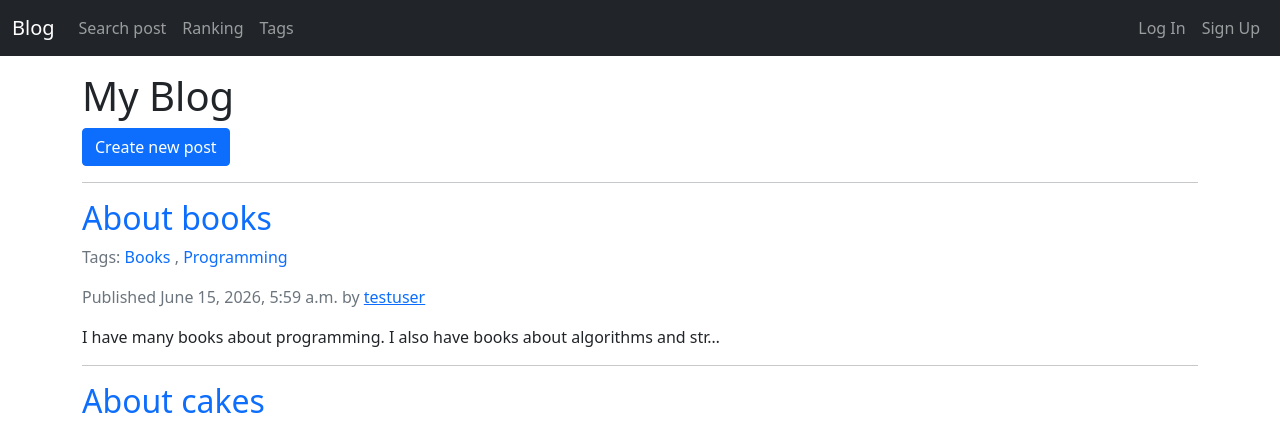
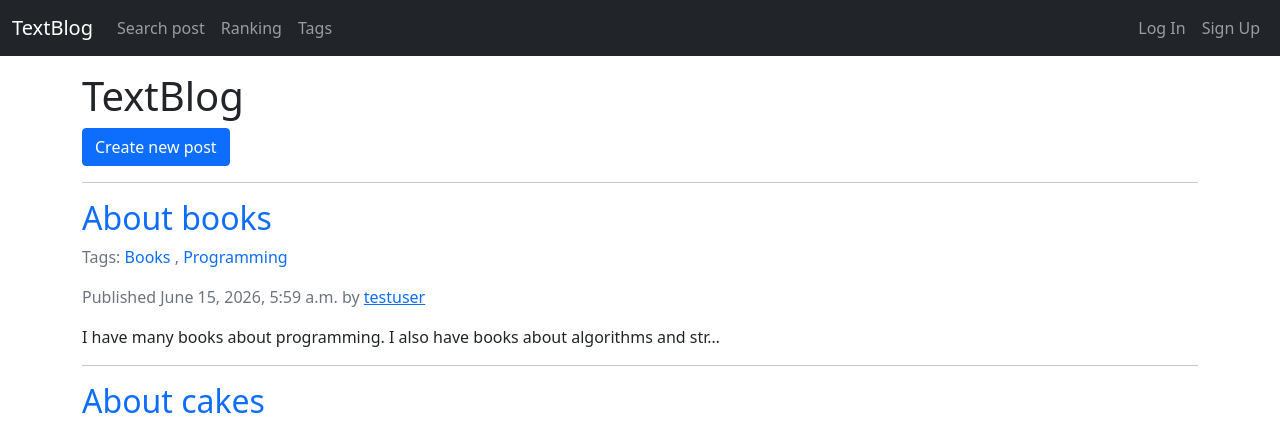
Before and after one commit to MuhutDil/TextBlog, a Django app: page / in a window 1280 px wide. Shown: the top 421 px of the page. Run offline with Django 5.2, Linux system fonts and the light colour scheme; data comes from the database, SQL or seed files in the repository.

Commit message:
Rename website

```diff
--- a/templates/blog/list.html
+++ b/templates/blog/list.html
@@ -1,9 +1,9 @@
 {% extends "base.html" %}
 
-{% block title %}My Blog{% endblock %}
+{% block title %}TextBlog{% endblock %}
 
 {% block content %}
-  <h1>My Blog</h1>
+  <h1>TextBlog</h1>
   <a href="{% url "blog:post_create" %}" class="btn btn-primary" role="button">Create new post</a>
   {% include "blog/includes/truncate_post.html" with posts=posts %}
   {% include "blog/includes/pagination.html" with page=posts %}
--- a/templates/navigation.html
+++ b/templates/navigation.html
@@ -1,6 +1,6 @@
 <nav class="navbar navbar-expand-md navbar-dark bg-dark">
     <div class="container-fluid">
-      <a class="navbar-brand" href="{% url 'blog:post_list' %}">Blog</a>
+      <a class="navbar-brand" href="{% url 'blog:post_list' %}">TextBlog</a>
       <button class="navbar-toggler" type="button" data-bs-toggle="collapse" data-bs-target="#navbarCollapse" aria-controls="navbarCollapse" aria-expanded="false" aria-label="Toggle navigation">
         <span class="navbar-toggler-icon"></span>
       </button>
```
Also changed, not shown: docker-compose-dev.yml (renamed from docker-compose.yml), 1 other file.
